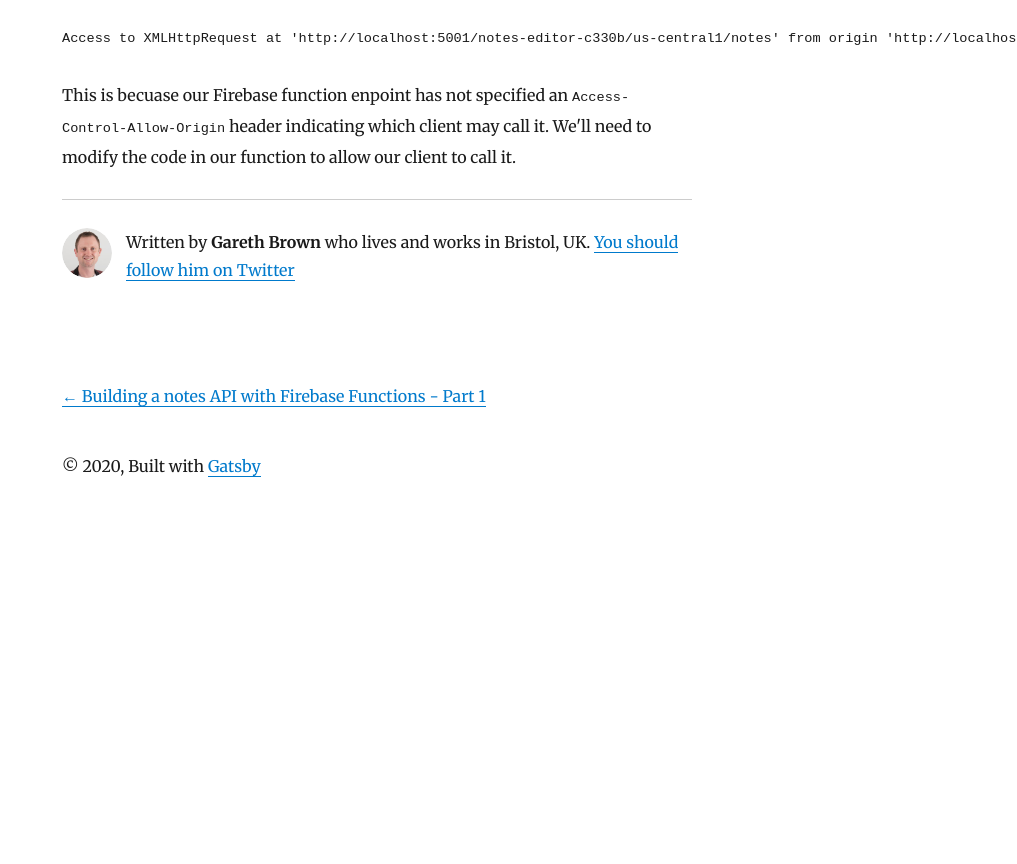
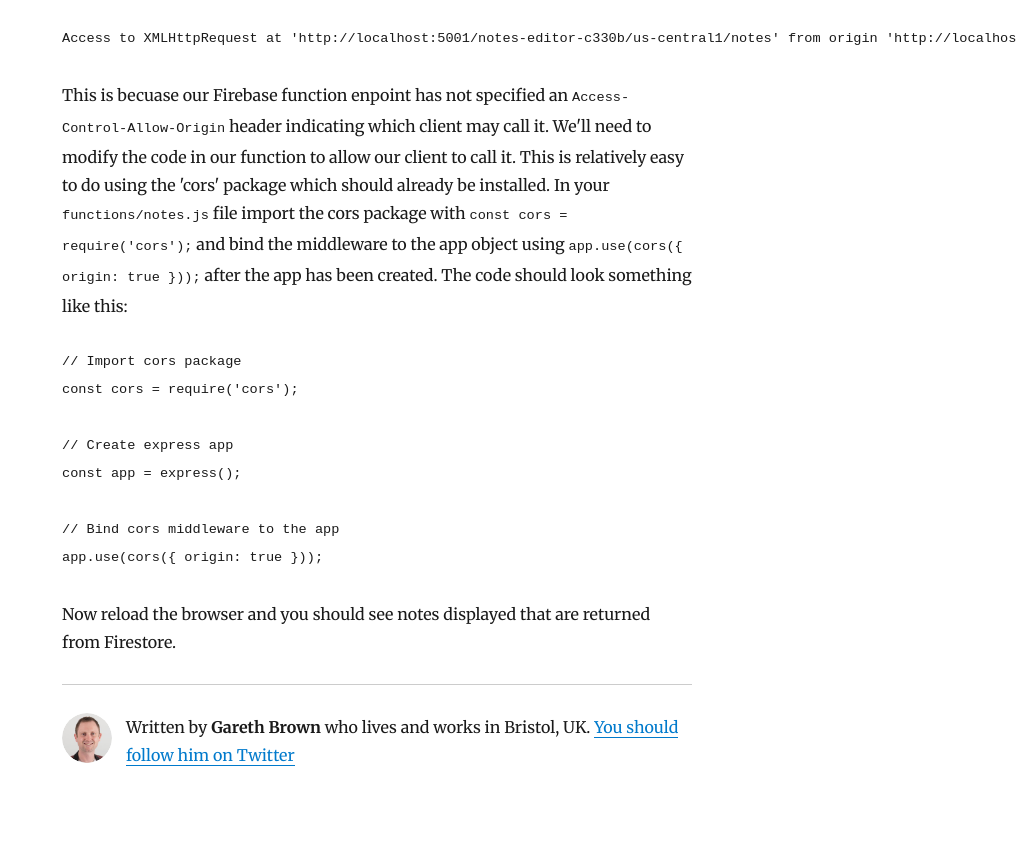
Before and after one commit to garethbrown82/gareths-blog, a Gatsby site: page /firebase-functions-2-vue/ in a window 1280 px wide. Shown: the part 8951-9815 px from the top of the page, without its empty margins (263-1280 px from the left). Before the commit the page ends 9473 px from the top, so only its background shows below. Built offline with nearby package versions, Linux system fonts and the light colour scheme; Gatsby itself is replaced by a stand-in of ours; some packages are replaced by stand-ins of ours; code samples lack their colours.

Commit message:
Add Vue js - Use cors middleware for endpoint

````diff
--- a/content/blog/firebase-functions-2-vue/index.md
+++ b/content/blog/firebase-functions-2-vue/index.md
@@ -253,4 +253,18 @@ Make sure your servers are running with `npm start` and reload your Vue app in t
 Access to XMLHttpRequest at 'http://localhost:5001/notes-editor-c330b/us-central1/notes' from origin 'http://localhost:8080' has been blocked by CORS policy: No 'Access-Control-Allow-Origin' header is present on the requested resource.
 ```
 
-This is becuase our Firebase function enpoint has not specified an `Access-Control-Allow-Origin` header indicating which client may call it. We'll need to modify the code in our function to allow our client to call it.
+This is becuase our Firebase function enpoint has not specified an `Access-Control-Allow-Origin` header indicating which client may call it. We'll need to modify the code in our function to allow our client to call it. This is relatively easy to do using the 'cors' package which should already be installed. In your `functions/notes.js` file import the cors package with `const cors = require('cors');` and bind the middleware to the app object using `app.use(cors({ origin: true }));` after the app has been created. The code should look something like this:
+
+```js
+// Import cors package
+const cors = require('cors');
+
+// Create express app
+const app = express();
+
+// Bind cors middleware to the app
+app.use(cors({ origin: true }));
+
+```
+
+Now reload the browser and you should see notes displayed that are returned from Firestore.
````
